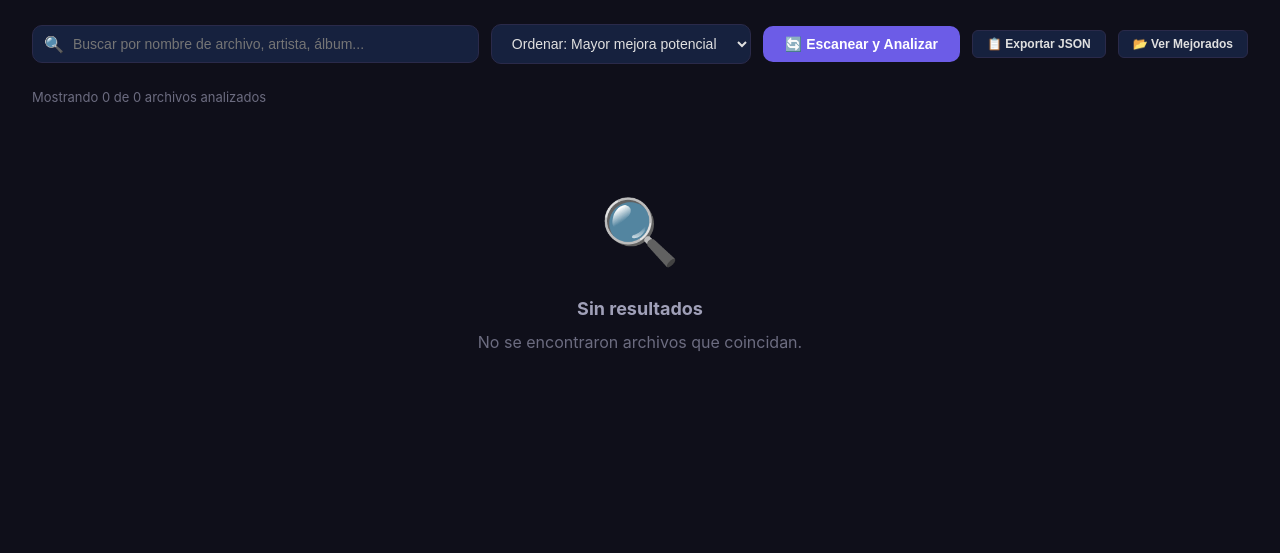
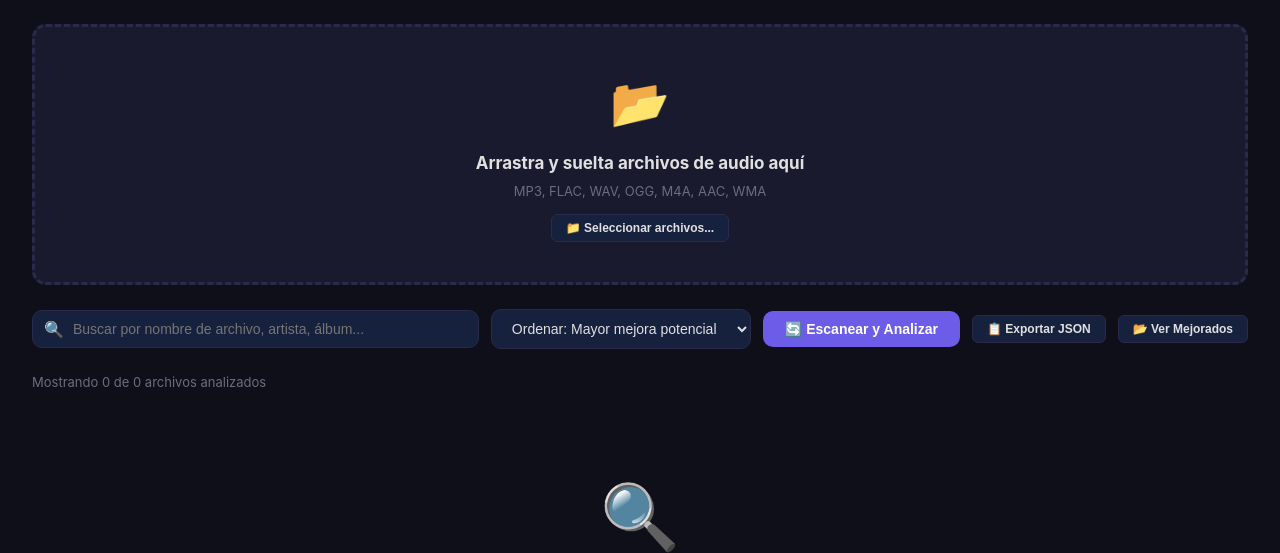
Before and after one commit to eliecerzunigab-gif/APP_MEJORA_AUDIO, a Flask app: page / in a window 1280 px wide. Shown: the part 86-639 px from the top of the page. Before the commit the page ends 437 px from the top, so only its background shows below. Run offline with Flask 3, Linux system fonts and the light colour scheme.

Commit message:
v1.3: Agregado sistema de upload de archivos con drag & drop. Zona de arrastre en UI, endpoint /api/upload en backend. Soporte para seleccionar archivos propios del usuario.

```diff
--- a/app.py
+++ b/app.py
@@ -376,13 +376,27 @@ def analyze_file(filepath):
 
 # ====== ROUTES ======
 
+# Directorio temporal para uploads
+UPLOAD_DIR = os.path.join(os.path.dirname(os.path.abspath(__file__)), 'MP3_01')
+os.makedirs(UPLOAD_DIR, exist_ok=True)
+
 @app.route('/')
 def index():
     return render_template('index.html')
 
 @app.route('/api/scan')
 def scan():
+    # Escanear tanto MP3_01 como improved_audio (por si hay archivos subidos)
     files = find_audio_files()
+    # También buscar en uploads recientes
+    if os.path.exists(UPLOAD_DIR):
+        for root, dirs, filenames in os.walk(UPLOAD_DIR):
+            for filename in filenames:
+                ext = os.path.splitext(filename)[1].lower()
+                if ext in AUDIO_EXTENSIONS:
+                    fp = os.path.normpath(os.path.join(root, filename))
+                    if fp not in files:
+                        files.append(fp)
     results = []
     for filepath in files:
         try:
@@ -1063,6 +1077,40 @@ def download_file(filename):
         return send_file(filepath, as_attachment=True, download_name=filename)
     return jsonify({'error': 'Archivo no encontrado'}), 404
 
+@app.route('/api/upload', methods=['POST'])
+def upload_files():
+    """Endpoint para subir archivos de audio via drag & drop o selector."""
+    uploaded_files = request.files.getlist('files')
+    if not uploaded_files:
+        return jsonify({'error': 'No se enviaron archivos'}), 400
+
+    saved = []
+    errors = []
+    for file in uploaded_files:
+        if file and file.filename:
+            ext = os.path.splitext(file.filename)[1].lower()
+            if ext not in AUDIO_EXTENSIONS:
+                errors.append(f'{file.filename}: formato no soportado')
+                continue
+            # Guardar en MP3_01 (directorio de uploads)
+            safe_name = os.path.basename(file.filename)
+            dest = os.path.join(UPLOAD_DIR, safe_name)
+            # Evitar sobrescritura
+            counter = 1
+            while os.path.exists(dest):
+                base, ext_f = os.path.splitext(safe_name)
+                dest = os.path.join(UPLOAD_DIR, f"{base}_{counter}{ext_f}")
+                counter += 1
+            file.save(dest)
+            saved.append(os.path.normpath(dest))
+
+    return jsonify({
+        'uploaded': len(saved),
+        'errors': errors,
+        'files': saved,
+        'message': f'{len(saved)} archivo(s) subidos exitosamente' + (f'. {len(errors)} errores.' if errors else '')
+    })
+
 @app.route('/api/improved_files')
 def list_improved_files():
     files = []
--- a/templates/index.html
+++ b/templates/index.html
@@ -837,6 +837,35 @@
             border-color: var(--danger);
         }
 
+        /* Drop Zone */
+        .drop-zone {
+            border: 3px dashed var(--border);
+            border-radius: var(--radius);
+            padding: 40px 20px;
+            text-align: center;
+            transition: var(--transition);
+            cursor: pointer;
+            margin-bottom: 24px;
+            background: var(--bg-secondary);
+        }
+        .drop-zone:hover, .drop-zone.drag-over {
+            border-color: var(--accent);
+            background: var(--bg-card-hover);
+            box-shadow: 0 0 20px rgba(108,92,231,0.15);
+        }
+        .drop-zone-inner h3 {
+            font-size: 17px;
+            color: var(--text-primary);
+            margin: 12px 0 6px;
+        }
+        .drop-zone-inner p {
+            font-size: 13px;
+            color: var(--text-muted);
+        }
+        .upload-progress {
+            margin-top: 16px;
+        }
+
         @media (max-width: 768px) {
             .header {
                 padding: 12px 16px;
@@ -898,6 +927,23 @@
     </header>
 
     <div class="container">
+        <!-- Drop Zone para upload de archivos -->
+        <div class="drop-zone" id="dropZone">
+            <div class="drop-zone-inner">
+                <span style="font-size:48px;">📂</span>
+                <h3>Arrastra y suelta archivos de audio aquí</h3>
+                <p>MP3, FLAC, WAV, OGG, M4A, AAC, WMA</p>
+                <input type="file" id="fileInput" multiple accept=".mp3,.wav,.flac,.ogg,.m4a,.aac,.wma" style="display:none" onchange="handleFileSelect(event)">
+                <button class="btn btn-sm btn-secondary" onclick="document.getElementById('fileInput').click()" style="margin-top:12px">
+                    📁 Seleccionar archivos...
+                </button>
+                <div class="upload-progress" id="uploadProgress" style="display:none">
+                    <div class="loading-progress" style="margin-top:12px;width:100%"><div class="loading-progress-bar" id="uploadBar" style="width:0%"></div></div>
+                    <span style="font-size:12px;color:var(--text-muted)" id="uploadStatus"></span>
+                </div>
+            </div>
+        </div>
+
         <div class="toolbar">
             <div class="search-box">
                 <span class="search-icon">🔍</span>
@@ -1584,6 +1630,82 @@
             }
         }
 
+        // ====== UPLOAD / DRAG & DROP ======
+
+        const dropZone = document.getElementById('dropZone');
+        const fileInput = document.getElementById('fileInput');
+        const uploadProgress = document.getElementById('uploadProgress');
+        const uploadBar = document.getElementById('uploadBar');
+        const uploadStatus = document.getElementById('uploadStatus');
+
+        // Drag & Drop events
+        ['dragenter', 'dragover', 'dragleave', 'drop'].forEach(evt => {
+            dropZone.addEventListener(evt, (e) => { e.preventDefault(); e.stopPropagation(); });
+        });
+        ['dragenter', 'dragover'].forEach(evt => {
+            dropZone.addEventListener(evt, () => dropZone.classList.add('drag-over'));
+        });
+        ['dragleave', 'drop'].forEach(evt => {
+            dropZone.addEventListener(evt, () => dropZone.classList.remove('drag-over'));
+        });
+        dropZone.addEventListener('drop', (e) => {
+            const files = e.dataTransfer.files;
+            if (files.length > 0) uploadFiles(files);
+        });
+
+        // Click to select
+        dropZone.addEventListener('click', (e) => {
+            if (e.target.tagName !== 'BUTTON') fileInput.click();
+        });
+
+        function handleFileSelect(e) {
+            const files = e.target.files;
+            if (files.length > 0) uploadFiles(files);
+            fileInput.value = '';
+        }
+
+        async function uploadFiles(fileList) {
+            const formData = new FormData();
+            let validCount = 0;
+            for (const f of fileList) {
+                const ext = '.' + f.name.split('.').pop().toLowerCase();
+                if (['.mp3', '.wav', '.flac', '.ogg', '.m4a', '.aac', '.wma'].includes(ext)) {
+                    formData.append('files', f);
+                    validCount++;
+                }
+            }
+            if (validCount === 0) {
+                showToast('⚠️ Ningún archivo de audio válido encontrado', 'error');
+                return;
+            }
+
+            uploadProgress.style.display = 'block';
+            uploadBar.style.width = '10%';
+            uploadStatus.textContent = `Subiendo ${validCount} archivo(s)...`;
+
+            try {
+                const resp = await fetch('/api/upload', { method: 'POST', body: formData });
+                const data = await resp.json();
+                uploadBar.style.width = '100%';
+                uploadStatus.textContent = data.message;
+                if (data.uploaded > 0) {
+                    showToast(`✅ ${data.message}`, 'success');
+                    // Re-escanear para mostrar los nuevos archivos
+                    setTimeout(() => startScan(), 500);
+                }
+                if (data.errors && data.errors.length > 0) {
+                    data.errors.forEach(e => showToast('⚠️ ' + e, 'error'));
+                }
+            } catch (e) {
+                uploadStatus.textContent = 'Error al subir';
+                showToast('❌ Error de conexión al subir archivos', 'error');
+            }
+            setTimeout(() => {
+                uploadProgress.style.display = 'none';
+                uploadBar.style.width = '0%';
+            }, 2500);
+        }
+
         // Init
         window.addEventListener('load', () => startScan());
         document.addEventListener('keydown', (e) => {
```
